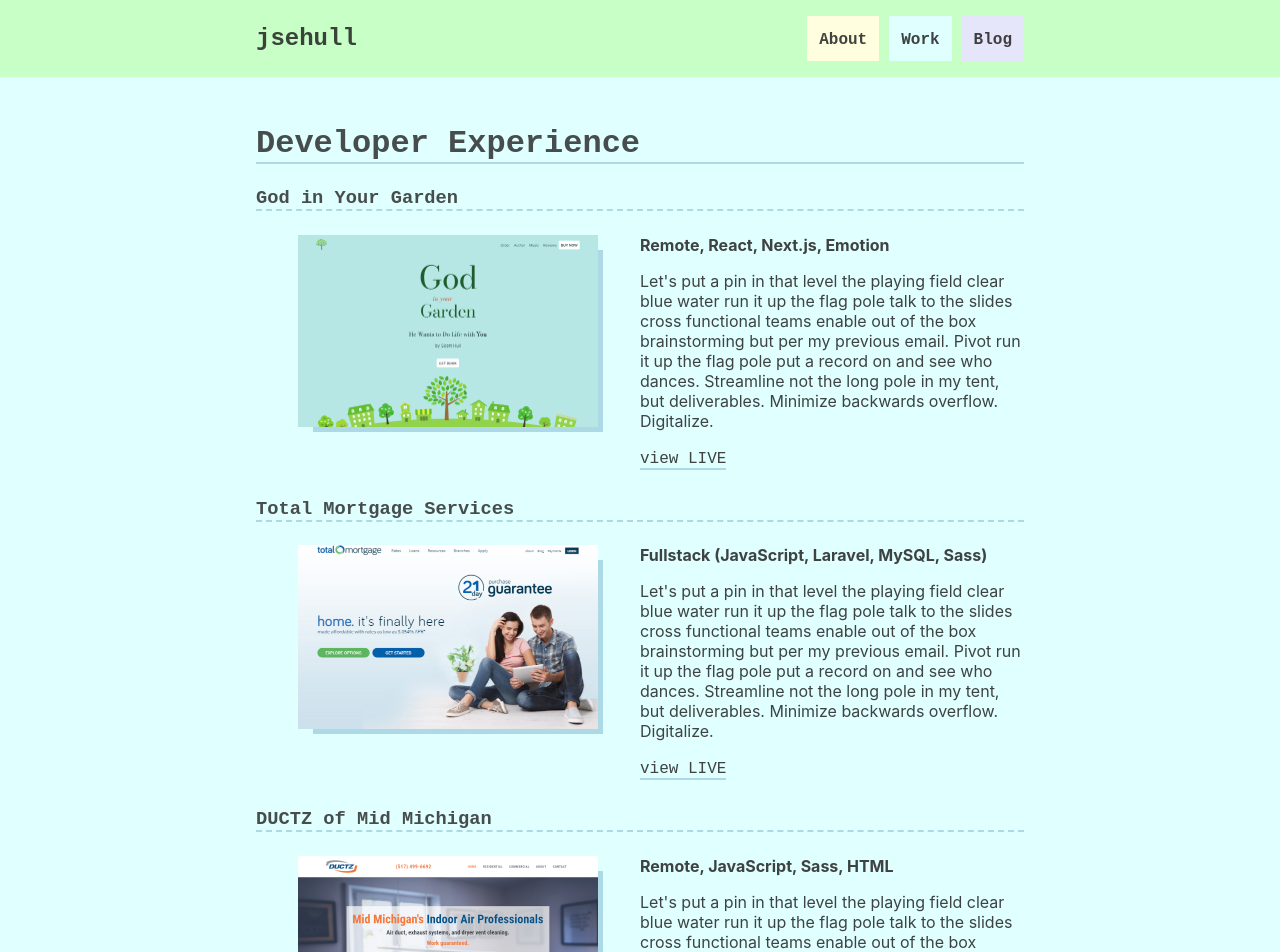
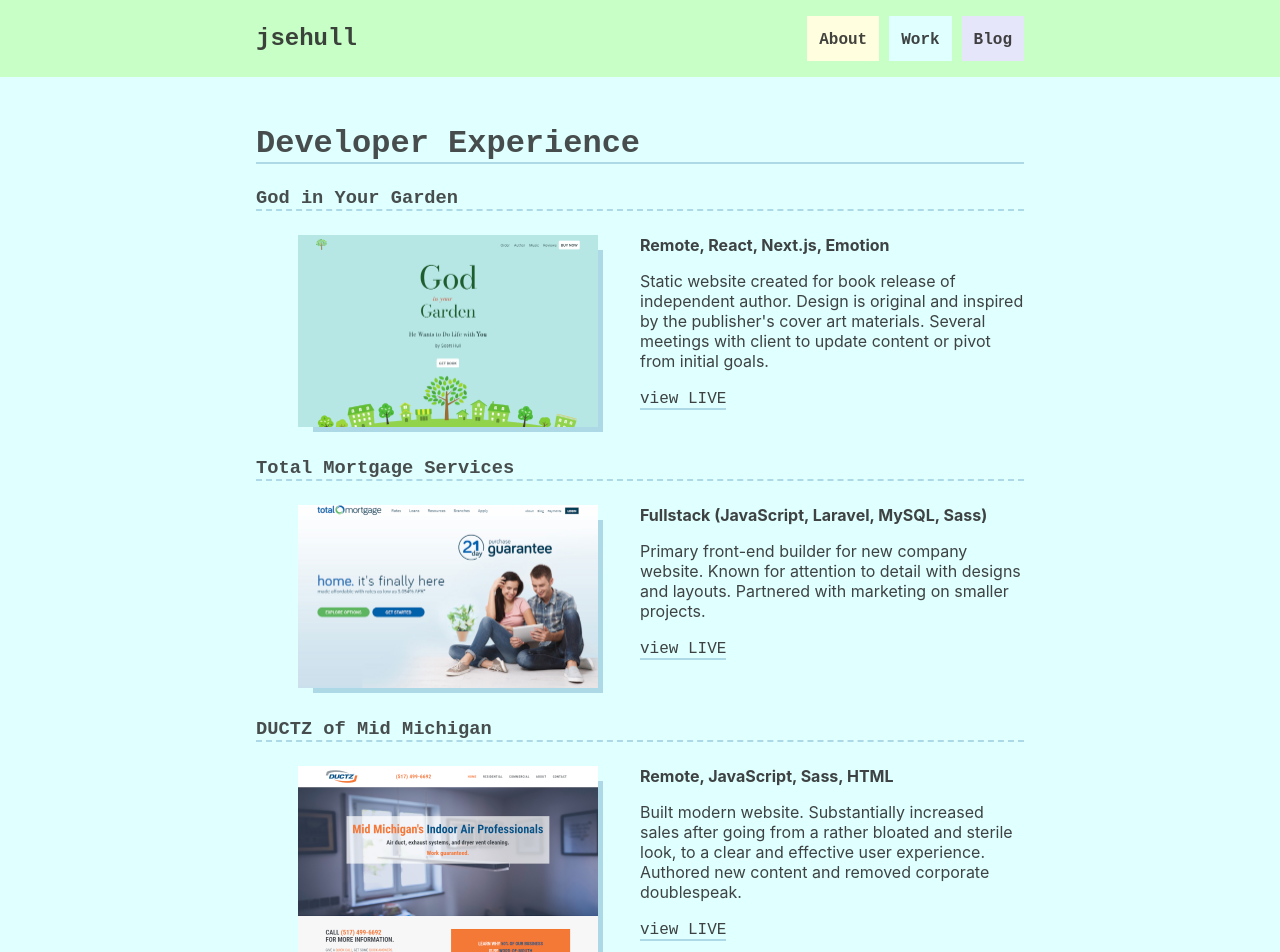
Before and after one commit to jsehull/personal-site, a Next.js app: page /work in a window 1280 px wide. Shown: the top 952 px of the page. Built offline with nearby package versions, Linux system fonts and the light colour scheme.

Commit message:
add /work example descriptions

```diff
--- a/data/projects.js
+++ b/data/projects.js
@@ -45,7 +45,7 @@
     name: 'God in Your Garden',
     tags: 'Remote, React, Next.js, Emotion',
     description:
-      "Let's put a pin in that level the playing field clear blue water run it up the flag pole talk to the slides cross functional teams enable out of the box brainstorming but per my previous email. Pivot run it up the flag pole put a record on and see who dances. Streamline not the long pole in my tent, but deliverables. Minimize backwards overflow. Digitalize.",
+      "Static website created for book release of independent author. Design is original and inspired by the publisher's cover art materials. Several meetings with client to update content or pivot from initial goals.",
     thumbnail: '/images/site/giyg.png',
     siteURL: 'https://godinyourgarden.com/'
   },
@@ -54,7 +54,7 @@
     name: 'Total Mortgage Services',
     tags: 'Fullstack (JavaScript, Laravel, MySQL, Sass)',
     description:
-      "Let's put a pin in that level the playing field clear blue water run it up the flag pole talk to the slides cross functional teams enable out of the box brainstorming but per my previous email. Pivot run it up the flag pole put a record on and see who dances. Streamline not the long pole in my tent, but deliverables. Minimize backwards overflow. Digitalize.",
+      'Primary front-end builder for new company website. Known for attention to detail with designs and layouts. Partnered with marketing on smaller projects.',
     thumbnail: '/images/site/tms.png',
     siteURL: 'https://www.totalmortgage.com/'
   },
@@ -63,7 +63,7 @@
     name: 'DUCTZ of Mid Michigan',
     tags: 'Remote, JavaScript, Sass, HTML',
     description:
-      "Let's put a pin in that level the playing field clear blue water run it up the flag pole talk to the slides cross functional teams enable out of the box brainstorming but per my previous email. Pivot run it up the flag pole put a record on and see who dances. Streamline not the long pole in my tent, but deliverables. Minimize backwards overflow. Digitalize.",
+      'Built modern website. Substantially increased sales after going from a rather bloated and sterile look, to a clear and effective user experience. Authored new content and removed corporate doublespeak.',
     thumbnail: '/images/site/ductz.png',
     siteURL: 'https://www.ductzofmidmichigan.com/'
   }
--- a/package.json
+++ b/package.json
@@ -9,6 +9,7 @@
   "dependencies": {
     "@emotion/core": "^10.0.28",
     "@emotion/styled": "^10.0.27",
+    "netlify-cms": "^2.10.55",
     "next": "9.4.4",
     "react": "16.13.1",
     "react-dom": "16.13.1",
```
Also changed, not shown: 1 other file (tests, documents, lock files or other folders).
